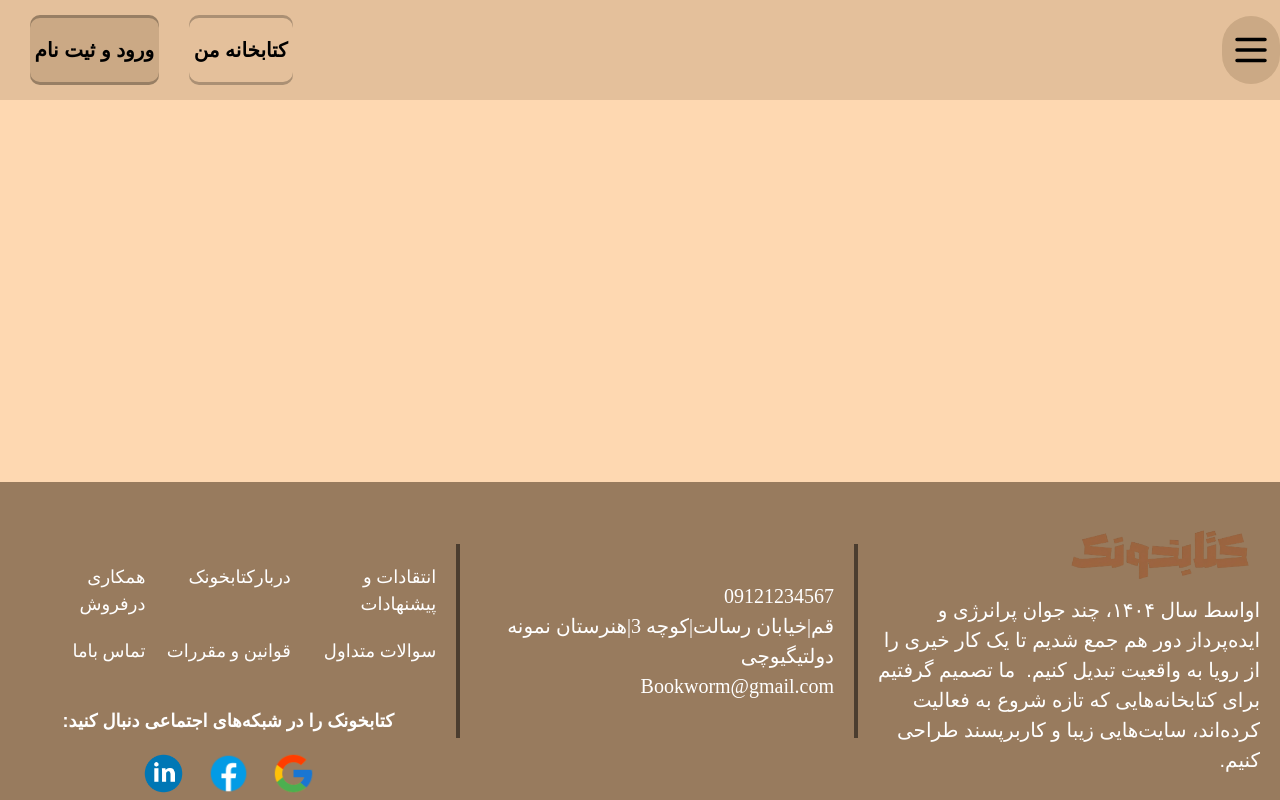
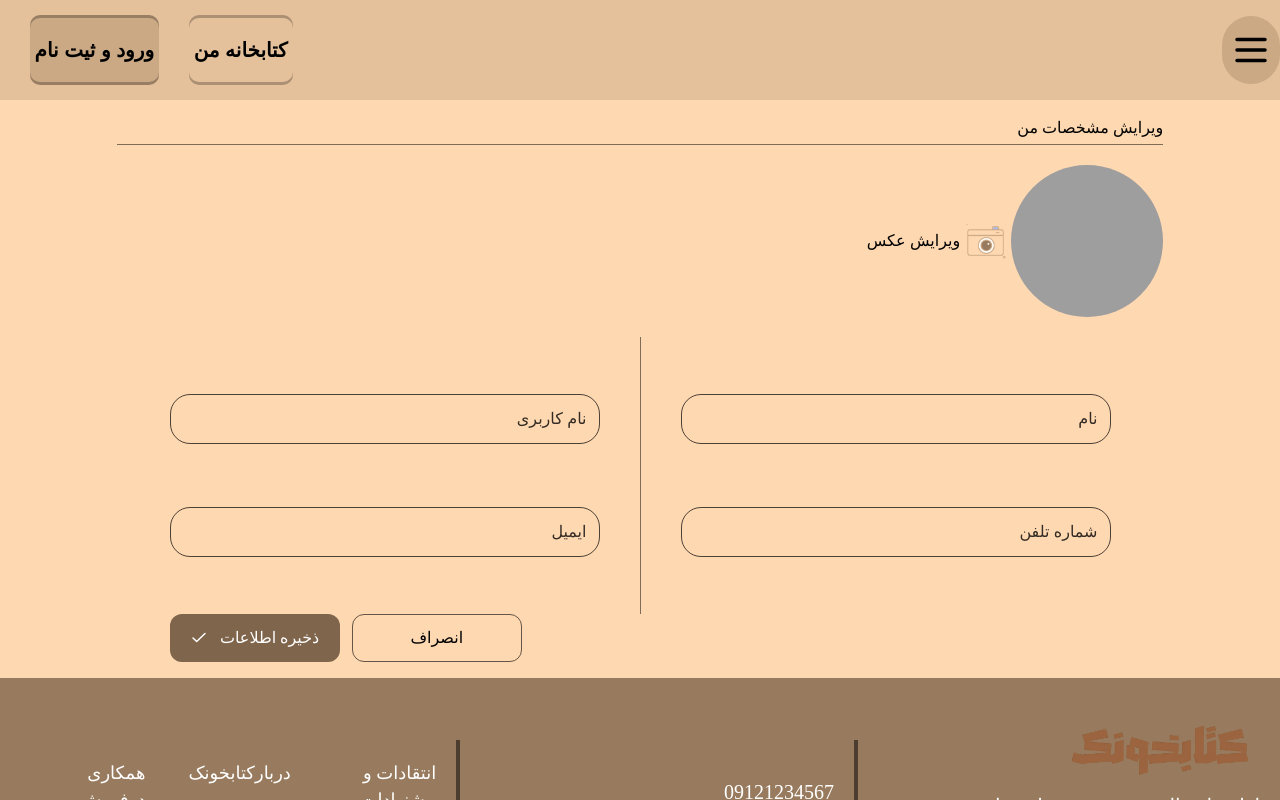
Before and after one commit to SYasinKhatampoori/ketabKhoonak_main, a Nuxt app in the folder KetabKhoonak_Main/: page /profile in a window 1280 px wide. Shown: the top 800 px of the page. Built offline with nearby package versions, Linux system fonts and the light colour scheme; grey boxes are pictures that could not be loaded; a web font is replaced by a local one.

Commit message:
make  EditProfile Page

```diff
--- a/KetabKhoonak_Main/layouts/default.vue
+++ b/KetabKhoonak_Main/layouts/default.vue
@@ -3,8 +3,8 @@
 </script>
 
 <template>
-  <div class="w-full h-screen flex flex-col space-between items-center bg-[#FED8B1]">
-  <header class="relative w-full h-[100px] bg-[#E4C09B] flex justify-center gap-x-[900px] items-center">
+  <div class="w-full flex flex-col justify-between items-center bg-[#FED8B1]">
+  <header class="w-full h-[100px] bg-[#E4C09B] flex justify-center gap-x-[900px] items-center">
 
     <!--    menu-->
     <div class="flex flex-col items-center justify-center w-[68px] h-[68px] bg-[#CBA985] rounded-full cursor-pointer">
@@ -29,7 +29,7 @@
   <main>
     <slot/>
   </main>
-  <footer class="absolute bottom-0 w-full h-[318px] bg-[#987B5E] flex justify-evenly items-center ">
+  <footer class="w-full h-[318px] bg-[#987B5E] flex justify-evenly items-center ">
 <!--    about us-->
     <div class=" flex justify-center items-start flex-col w-auto p-5 h-[194px] border-l-4 border-[#00000080]">
       <img src="../assets/icons/logo.png" class="w-[200px] ">
--- a/KetabKhoonak_Main/pages/account/login.vue
+++ b/KetabKhoonak_Main/pages/account/login.vue
@@ -26,9 +26,9 @@ useHead({
         </nuxt-link>
         <span class="font-peyda font-bold text-xl">ورود</span>
         <span class="font-peyda font-bold text-md text-[#00000099] mt-4">برای ورود فرم زیر را پر کنید</span>        <form action="/" class="flex justify-evenly items-center flex-col my-4 h-[200px]">
-          <input type="text" placeholder="نام کاربری" class="w-[330px] py-[13px] px-[42px] outline-none rounded-[20px] font-peyda border border-[#000000B2] bg-transparent placeholder:font-peyda placeholder:font-medium placeholder:text-black placeholder:opacity-80">
-          <input type="password" placeholder="رمز" class="w-[330px] py-[13px] px-[42px] outline-none rounded-[20px] font-peyda border border-[#000000B2] bg-transparent placeholder:font-peyda placeholder:font-medium placeholder:text-black placeholder:opacity-80">
-          <input type="submit" value="تایید" class="w-[330px] py-[13px] px-[42px] bg-[#C0C0C0] rounded-[20px] font-peyda font-medium">
+          <input type="text" placeholder="نام کاربری" class="w-[330px] py-[13px] px-[13px] outline-none rounded-[20px] font-peyda border border-[#000000B2] bg-transparent placeholder:font-peyda placeholder:font-medium placeholder:text-black placeholder:opacity-80">
+          <input type="password" placeholder="رمز" class="w-[330px] py-[13px] px-[13px] outline-none rounded-[20px] font-peyda border border-[#000000B2] bg-transparent placeholder:font-peyda placeholder:font-medium placeholder:text-black placeholder:opacity-80">
+          <input type="submit" value="تایید" class="w-[330px] py-[13px] px-[13px] bg-[#C0C0C0] rounded-[20px] font-peyda font-medium">
         </form>
         <span class="font-peyda font-medium">ورود شما به معنای پذیرش <span class="text-blue-700 cursor-pointer">شرایط کتابخونک </span> و <span class="text-blue-700 cursor-pointer">قوانین حریم خصوصی</span> است</span>
         <span class="font-peyda font-medium text-md my-2">اکانت ندارید؟ پس <nuxt-link to="/account/signup" class=" text-blue-700"><span>بسازید</span></nuxt-link></span>
--- a/KetabKhoonak_Main/pages/account/signup.vue
+++ b/KetabKhoonak_Main/pages/account/signup.vue
@@ -25,10 +25,10 @@ useHead({
         <span class="font-peyda font-bold text-xl">ثبت نام</span>
         <span class="font-peyda font-bold text-md text-[#00000099] mt-4">برای ورود فرم زیر را پر کنید</span>
         <form action="/" class="flex justify-evenly items-center flex-col my-4 h-[300px]">
-          <input type="text" placeholder="نام" class="w-[330px] py-[13px] px-[42px] outline-none rounded-[20px] font-peyda border border-[#000000B2] bg-transparent placeholder:font-peyda placeholder:font-medium placeholder:text-black placeholder:opacity-80">
-          <input type="text" placeholder="نام کاربری" class="w-[330px] py-[13px] px-[42px] outline-none rounded-[20px] font-peyda border border-[#000000B2] bg-transparent placeholder:font-peyda placeholder:font-medium placeholder:text-black placeholder:opacity-80">
-          <input type="password" placeholder="رمز" class="w-[330px] py-[13px] px-[42px] outline-none rounded-[20px] font-peyda border border-[#000000B2] bg-transparent placeholder:font-peyda placeholder:font-medium placeholder:text-black placeholder:opacity-80">
-          <input type="password" placeholder="تکرار رمز" class="w-[330px] py-[13px] px-[42px] outline-none rounded-[20px] font-peyda border border-[#000000B2] bg-transparent placeholder:font-peyda placeholder:font-medium placeholder:text-black placeholder:opacity-80">
+          <input type="text" placeholder="نام" class="w-[330px] py-[13px] px-[13px] outline-none rounded-[20px] font-peyda border border-[#000000B2] bg-transparent placeholder:font-peyda placeholder:font-medium placeholder:text-black placeholder:opacity-80">
+          <input type="text" placeholder="نام کاربری" class="w-[330px] py-[13px] px-[13px] outline-none rounded-[20px] font-peyda border border-[#000000B2] bg-transparent placeholder:font-peyda placeholder:font-medium placeholder:text-black placeholder:opacity-80">
+          <input type="password" placeholder="رمز" class="w-[330px] py-[13px] px-[13px] outline-none rounded-[20px] font-peyda border border-[#000000B2] bg-transparent placeholder:font-peyda placeholder:font-medium placeholder:text-black placeholder:opacity-80">
+          <input type="password" placeholder="تکرار رمز" class="w-[330px] py-[13px] px-[13px] outline-none rounded-[20px] font-peyda border border-[#000000B2] bg-transparent placeholder:font-peyda placeholder:font-medium placeholder:text-black placeholder:opacity-80">
           <input type="submit" value="تایید" class="w-[330px] py-[13px] px-[42px] bg-[#C0C0C0] rounded-[20px] font-peyda font-medium">
         </form>
         <span class="font-peyda font-medium">ورود شما به معنای پذیرش <span class="text-blue-700 cursor-pointer">شرایط کتابخونک </span> و <span class="text-blue-700 cursor-pointer">قوانین حریم خصوصی</span> است</span>
--- /dev/null
+++ b/KetabKhoonak_Main/pages/profile.vue
@@ -0,0 +1,64 @@
+<script setup lang="ts">
+const route = useRoute();
+definePageMeta({
+  title: "پروفایل",
+})
+useHead({
+  title: `کتابخونک | ${route.meta.title as String}`,
+})
+</script>
+
+<template>
+  <div class="flex justify-center items-center flex-col w-full my-4 gap-5">
+    <div class="flex items-start justify-center flex-col w-[1046.5px] border-b border-[#00000080]">
+      <h1 class="mb-1">ویرایش مشخصات من</h1>
+    </div>
+    <div class="flex items-center justify-start w-[1046.5px]">
+      <img src="../assets/images/img.png" class="w-[152px] h-[152px] rounded-full">
+      <div class="flex items-center justify-start cursor-pointer">
+        <img src="../assets/images/camera.png" class="w-[51px] h-[51px]]">
+        <span class="font-peyda font-medium">ویرایش عکس</span>
+      </div>
+    </div>
+    <form action="/" class="flex items-center justify-start w-[1046.5px] flex-col relative">
+      <div class="flex flex-row justify-between items-center">
+        <div class="flex justify-evenly items-center flex-col gap-y-[63px]">
+          <input placeholder="نام" type="text" class="w-[430px] p-[12px] border border-[#000000B2] bg-transparent rounded-[20px] outline-none placeholder:font-peyda placeholder:font-medium placeholder:text-black placeholder:opacity-80">
+          <input placeholder="شماره تلفن" type="text" class="w-[430px] p-[12px] border border-[#000000B2] bg-transparent rounded-[20px] outline-none placeholder:font-peyda placeholder:font-medium placeholder:text-black placeholder:opacity-80">
+        </div>
+        <div class="mx-10 flex justify-center items-center">
+          <span class="h-[276.64801025390625px] w-[1px] bg-[#00000080] "></span>
+        </div>
+        <div class="flex justify-evenly items-center flex-col gap-y-[63px]">
+          <input placeholder="نام کاربری" type="text" class="w-[430px] p-[12px] border border-[#000000B2] bg-transparent rounded-[20px] outline-none placeholder:font-peyda placeholder:font-medium placeholder:text-black placeholder:opacity-80">
+          <input placeholder="ایمیل" type="text" class="w-[430px] p-[12px] border border-[#000000B2] bg-transparent rounded-[20px] outline-none placeholder:font-peyda placeholder:font-medium placeholder:text-black placeholder:opacity-80">
+        </div>
+      </div>
+
+      <div class="flex justify-end items-center flex-row gap-x-3 w-[940.5px]">
+        <button class="w-[170px]  h-[48px] py-[8px] px[16px] bg-transparent border border-[#00000099] rounded-[12px] flex items-center justify-center gap-3  text-black">
+          <span>انصراف</span>
+        </button>
+        <button class="w-[170px] h-[48px] py-[8px] px[16px] bg-[#7F654C] rounded-[12px] flex items-center justify-center gap-3  text-[#FFFFFF]">
+          <span>ذخیره اطلاعات</span>
+          <img src="../assets/icons/check.svg" class="w-[17.59000015258789px]">
+        </button>
+      </div>
+    </form>
+  </div>
+</template>
+
+
+<!--<form class="w-[1046px] flex items-center justify-center flex-col">
+      <div class="flex items-center justify-start w-[1046.5px] ">
+        <div class="flex items-center justify-center flex-col">
+          <input placeholder="نام خانوادگی" type="text" class="w-[330px] p-[12px] border border-[#000000B2] bg-transparent rounded-[20px] outline-none placeholder:font-peyda placeholder:font-medium placeholder:text-black placeholder:opacity-80">
+          <input placeholder="نام خانوادگی" type="text" class="w-[330px] p-[12px] border border-[#000000B2] bg-transparent rounded-[20px] outline-none placeholder:font-peyda placeholder:font-medium placeholder:text-black placeholder:opacity-80">
+        </div>
+        <div class="flex items-center justify-evenly flex-col ">
+          <input placeholder="نام خانوادگی" type="text" class="w-[330px] p-[12px] border border-[#000000B2] bg-transparent rounded-[20px] outline-none placeholder:font-peyda placeholder:font-medium placeholder:text-black placeholder:opacity-80">
+          <input placeholder="نام خانوادگی" type="text" class="w-[330px] p-[12px] border border-[#000000B2] bg-transparent rounded-[20px] outline-none placeholder:font-peyda placeholder:font-medium placeholder:text-black placeholder:opacity-80">
+        </div>
+      </div>
+
+    </form>-->
```
Also changed, not shown: KetabKhoonak_Main/assets/icons/check.svg (added), KetabKhoonak_Main/assets/images/camera.png (added).
